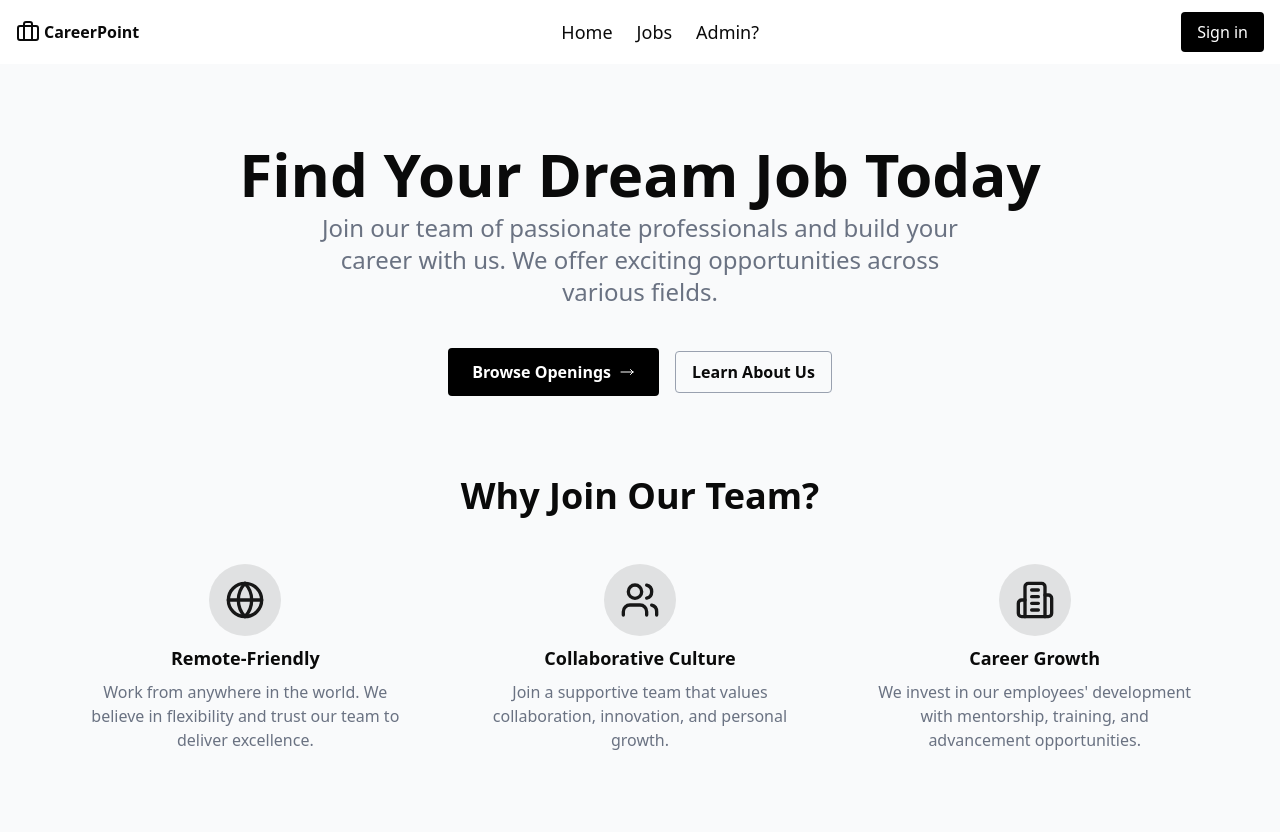
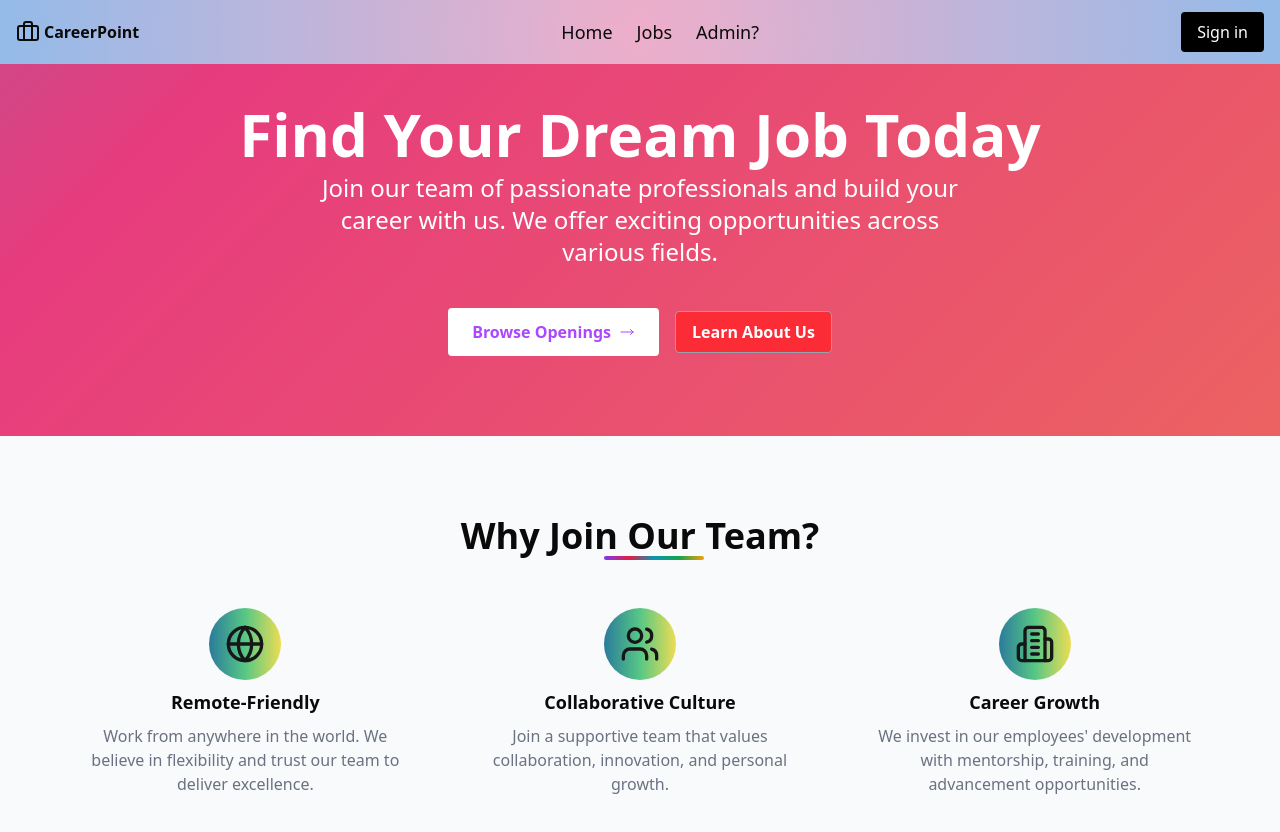
Before and after one commit to ayushsaini7717/Application-management, a Next.js app: page / in a window 1280 px wide. Shown: the top 832 px of the page. Built offline with nearby package versions, Linux system fonts and the light colour scheme; no server answers.

Commit message:
feat/frontendCandidateDashboard

```diff
--- a/app/(pages)/candidate/page.tsx
+++ b/app/(pages)/candidate/page.tsx
@@ -29,8 +29,25 @@
 
 //   return null;
 // }
+import JobCard from "@/app/custom-components/JobCard";
+import NavigateBtn from "@/app/custom-components/navigateBtn";
 import { authOptions } from "@/lib/auth";
 import { getServerSession } from "next-auth";
+import "../../../styles/underlineGradient.css";
+
+interface applicationSchema{
+  id: string,
+  Fname: string,
+  Lname: string,
+  email: string,
+  mobile: string,
+  resumelink: string,
+  position: string,
+  date: string,
+  scheduled: boolean,
+  pending: boolean,
+  UserId: string
+}
 
 const Candidatepage=async ()=>{
   const session=await getServerSession(authOptions);
@@ -39,9 +56,37 @@ const Candidatepage=async ()=>{
     return <div>You are out of session</div>
   }
 
-  // return <div>Candidate page</div>
+  const applications=await fetch(`${process.env.ROOT_URL}/api/myjobs?email=${session.user?.email}`,{
+    method: "GET",
+    headers: {
+      "Content-Type": "application/json"
+    }
+  }
+)
+
+  const data=await applications.json();
+
   return <div>
+    <div className="flex justify-between">
+      <div className="flex flex-col gap-2 pl-2 pt-2">
+        <div className="flex flex-col">
+          <div className="font-bold text-2xl">My Applications</div>
+          <div className="underlineGradient ml-7 w-[100px] h-1 rounded"></div>
+        </div>
+        <div className="text-gray-500">Track and manage your job applications</div>
+      </div>
+      <div className="mt-2 mr-2">
+        <NavigateBtn path="/job-openings" text="Browse Jobs"></NavigateBtn>
+      </div>
+    </div>
 
+    <div className="bg-white">
+      {data.applications.map((item:applicationSchema,i:number)=>{
+        return <div key={i}>
+          <JobCard position={item.position} date={item.date} scheduled={item.scheduled} pending={item.pending}/>
+        </div>
+      })}
+    </div>
   </div>
 }
 
--- /dev/null
+++ b/app/api/myjobs/route.ts
@@ -0,0 +1,26 @@
+import { PrismaClient } from "@prisma/client";
+import { NextResponse } from "next/server";
+const prisma=new PrismaClient();
+
+export async function GET(req: Request){
+    const {searchParams}=new URL(req.url);
+    const email=searchParams.get("email");
+
+    try{
+        const applications=await prisma.application.findMany({
+            where: {
+                user: {
+                    email: email!
+                }
+            }
+        })
+
+        if(applications){
+            return NextResponse.json({applications});
+        }else{
+            return NextResponse.json({applications: []});
+        }
+    }catch(e){
+        console.log(e);
+    }
+}
--- a/app/custom-components/BrowseBtn.tsx
+++ b/app/custom-components/BrowseBtn.tsx
@@ -9,7 +9,7 @@ const BrowseBtn=()=>{
                 Setloading(true);
                 router.push("/job-openings");
             }}
-            className="flex cursor-pointer items-center gap-2 text-white bg-black py-3 px-6 hover:bg-black/80 rounded">
+            className="flex cursor-pointer items-center gap-2 text-purple-500 bg-white py-3 px-6 hover:bg-gray-200 rounded">
               <span className="font-semibold">{loading ? "Please Wait...": "Browse Openings"}</span>
               <svg
                 xmlns="http://www.w3.org/2000/svg"
--- /dev/null
+++ b/app/custom-components/JobCard.tsx
@@ -0,0 +1,17 @@
+interface Schema{
+    position: string,
+    date: string,
+    scheduled: boolean,
+    pending: boolean
+}
+const JobCard=({position,date,scheduled,pending}: Schema)=>{
+    return <div className="h-[20vh] w-[100vw] flex flex-col shadow justify-around">
+        <div className="bg-blue-50 h-15 flex items-center">
+            <div className="pl-4 text-xl font-bold text-blue-500">{position}</div>
+        </div>
+        <div className="pl-4 text-gray-500">Applied on: {date}</div>
+        <div className="pl-4 font-bold text-lg">{pending? "In Review" : scheduled ? "Interview Scheduled" : "Rejected"}</div>
+    </div>
+}
+
+export default JobCard;
--- a/app/custom-components/navbar.tsx
+++ b/app/custom-components/navbar.tsx
@@ -3,6 +3,7 @@ import { useState } from "react";
 import { useRouter } from "next/navigation";
 import { FiMenu, FiX } from "react-icons/fi";
 import { useSession, signOut } from "next-auth/react";
+import '../../styles/underlineGradient.css'
 
 const Navbar = () => {
   const router = useRouter();
@@ -11,7 +12,7 @@ const Navbar = () => {
 
   return (
     <>
-      <div className="flex justify-between items-center px-4 py-2 shadow h-[4rem] bg-white">
+      <div className="flex justify-between items-center px-4 py-2 shadow h-[4rem] underlineGradient">
         <div className="flex gap-1 items-center">
           <svg
             xmlns="http://www.w3.org/2000/svg"
--- a/app/page.tsx
+++ b/app/page.tsx
@@ -1,15 +1,18 @@
 import BrowseBtn from "./custom-components/BrowseBtn";
+import '../styles/gradientAnimation.css';
+import '../styles/underlineGradient.css';
 
 export default function Home() {
   return (
     <>
       <div className=" h-screen">
-        <div className="bg-gray-50 pt-10">
-          <div className="flex flex-col items-center text-center mt-10 px-4">
-            <h1 className="text-3xl md:text-5xl lg:text-6xl font-extrabold">
+        <div className="bg-gray-50">
+          <div className="gradient-animated pb-20">
+            <div className="flex flex-col items-center text-center pt-10 px-4">
+              <h1 className="text-3xl md:text-5xl lg:text-6xl font-extrabold text-white">
                 Find Your Dream Job Today
               </h1>
-            <h3 className="text-lg md:text-xl lg:text-2xl font-medium text-gray-500 max-w-2xl mt-2">
+              <h3 className="text-lg md:text-xl lg:text-2xl font-medium max-w-2xl mt-2 text-white">
                 Join our team of passionate professionals and build your career with us. We offer
                 exciting opportunities across various fields.
               </h3>
@@ -17,18 +20,21 @@ export default function Home() {
 
             <div className="flex flex-col md:flex-row items-center justify-center gap-4 mt-10">
               <BrowseBtn/>
-            <button className="border cursor-pointer hover:bg-black/5 border-gray-400 rounded px-4 py-2 font-semibold">
+              <button className="border cursor-pointer hover:bg-black/5 bg-red-500 text-white border-gray-400 rounded px-4 py-2 font-semibold">
                 Learn About Us
               </button>
             </div>
 
-          <div className="mt-20 text-center">
+          </div>
+
+          <div className="mt-20 text-center flex flex-col">
             <h2 className="text-2xl md:text-3xl lg:text-4xl font-bold">Why Join Our Team?</h2>
+            <div className="rootUnderline ml-7 w-[100px] self-center h-1 rounded"></div>
           </div>
 
           <div className="grid grid-cols-1 md:grid-cols-2 lg:grid-cols-3 gap-8 px-4 sm:px-8 md:px-12 lg:px-16 mt-12 pb-20">
             <div className="flex flex-col items-center gap-2">
-              <div className="p-4 bg-black/10 rounded-full w-fit">
+              <div className="p-4 bg-black/10 rounded-full w-fit svgBackground">
                 <svg
                   xmlns="http://www.w3.org/2000/svg"
                   width="24"
@@ -54,7 +60,7 @@ export default function Home() {
             </div>
 
             <div className="flex flex-col items-center gap-2">
-              <div className="p-4 bg-black/10 rounded-full w-fit">
+              <div className="p-4 bg-black/10 rounded-full w-fit svgBackground">
                 <svg
                   xmlns="http://www.w3.org/2000/svg"
                   width="24"
@@ -80,7 +86,7 @@ export default function Home() {
             </div>
 
             <div className="flex flex-col items-center gap-2">
-              <div className="p-4 bg-black/10 rounded-full w-fit">
+              <div className="p-4 bg-black/10 rounded-full w-fit svgBackground">
                 <svg
                   xmlns="http://www.w3.org/2000/svg"
                   width="24"
--- /dev/null
+++ b/styles/gradientAnimation.css
@@ -0,0 +1,18 @@
+.gradient-animated {
+	background: linear-gradient(-45deg, #ee7752, #e73c7e, #23a6d5, #23d5ab);
+	background-size: 400% 400%;
+	animation: gradient 15s ease infinite;
+	/* height: 20vh; */
+}
+
+@keyframes gradient {
+	0% {
+		background-position: 0% 50%;
+	}
+	50% {
+		background-position: 100% 50%;
+	}
+	100% {
+		background-position: 0% 50%;
+	}
+}
--- /dev/null
+++ b/styles/underlineGradient.css
@@ -0,0 +1,29 @@
+.underlineGradient{
+    background: #EEAECA;
+    background: radial-gradient(circle, rgba(238, 174, 202, 1) 0%, rgba(148, 187, 233, 1) 100%);
+}
+
+:root {
+    --primary: 262.1 83.3% 57.8%;
+    --secondary: 346.8 77.2% 49.8%;
+    --accent: 191 91% 37%;
+    --success: 142.1 76.2% 36.3%;
+    --warning: 38 92% 50%;
+  }
+
+
+.rootUnderline{
+    background: linear-gradient(
+    to right,
+    hsl(262.1, 83.3%, 57.8%),
+    hsl(346.8, 77.2%, 49.8%),
+    hsl(191, 91%, 37%),
+    hsl(142.1, 76.2%, 36.3%),
+    hsl(38, 92%, 50%)
+  );
+}
+
+.svgBackground{
+    background: #2A7B9B;
+background: linear-gradient(90deg, rgba(42, 123, 155, 1) 0%, rgba(87, 199, 133, 1) 50%, rgba(237, 221, 83, 1) 100%);
+}
```
Lines whose indentation alone changed are shown as unchanged.
